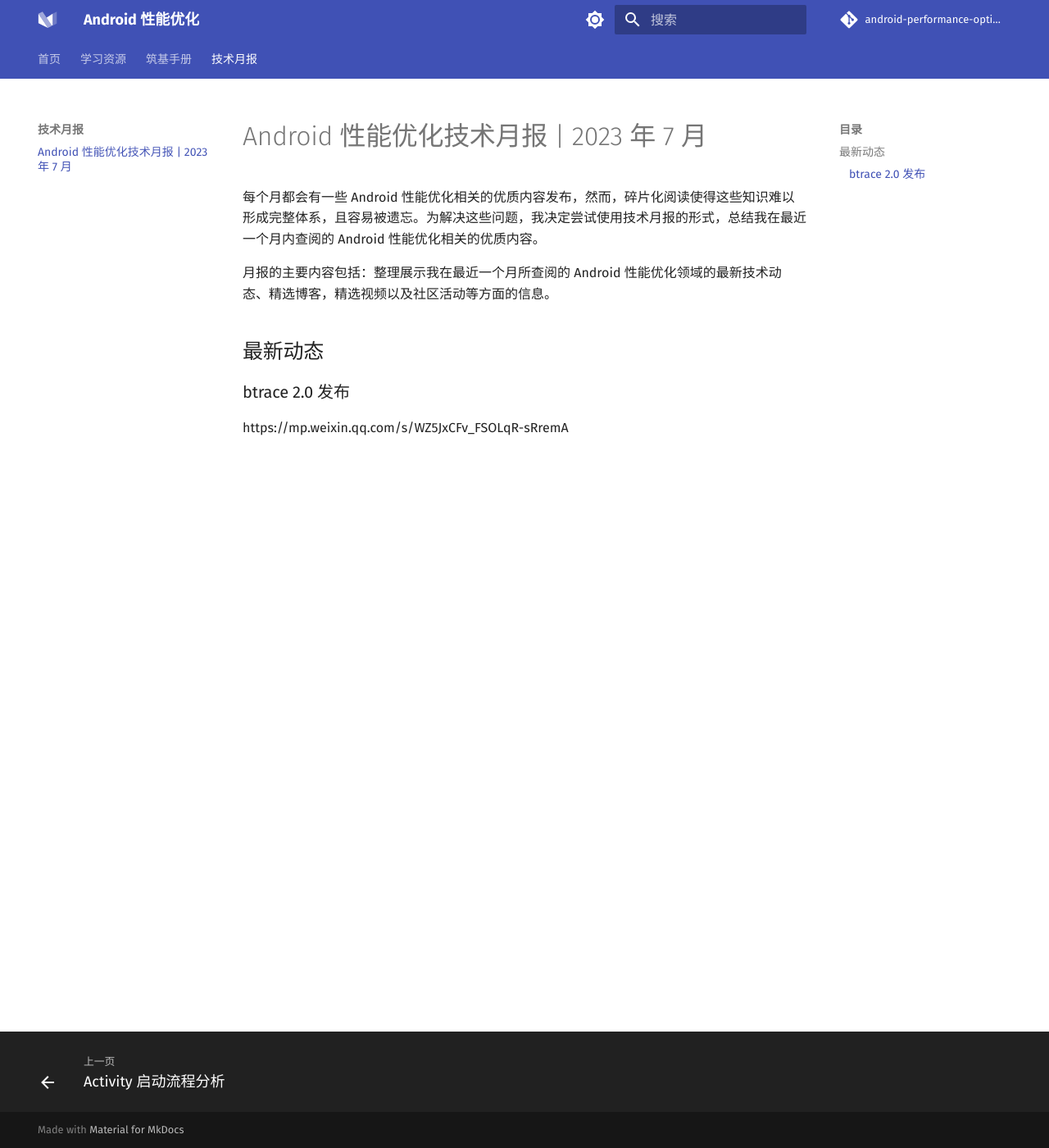
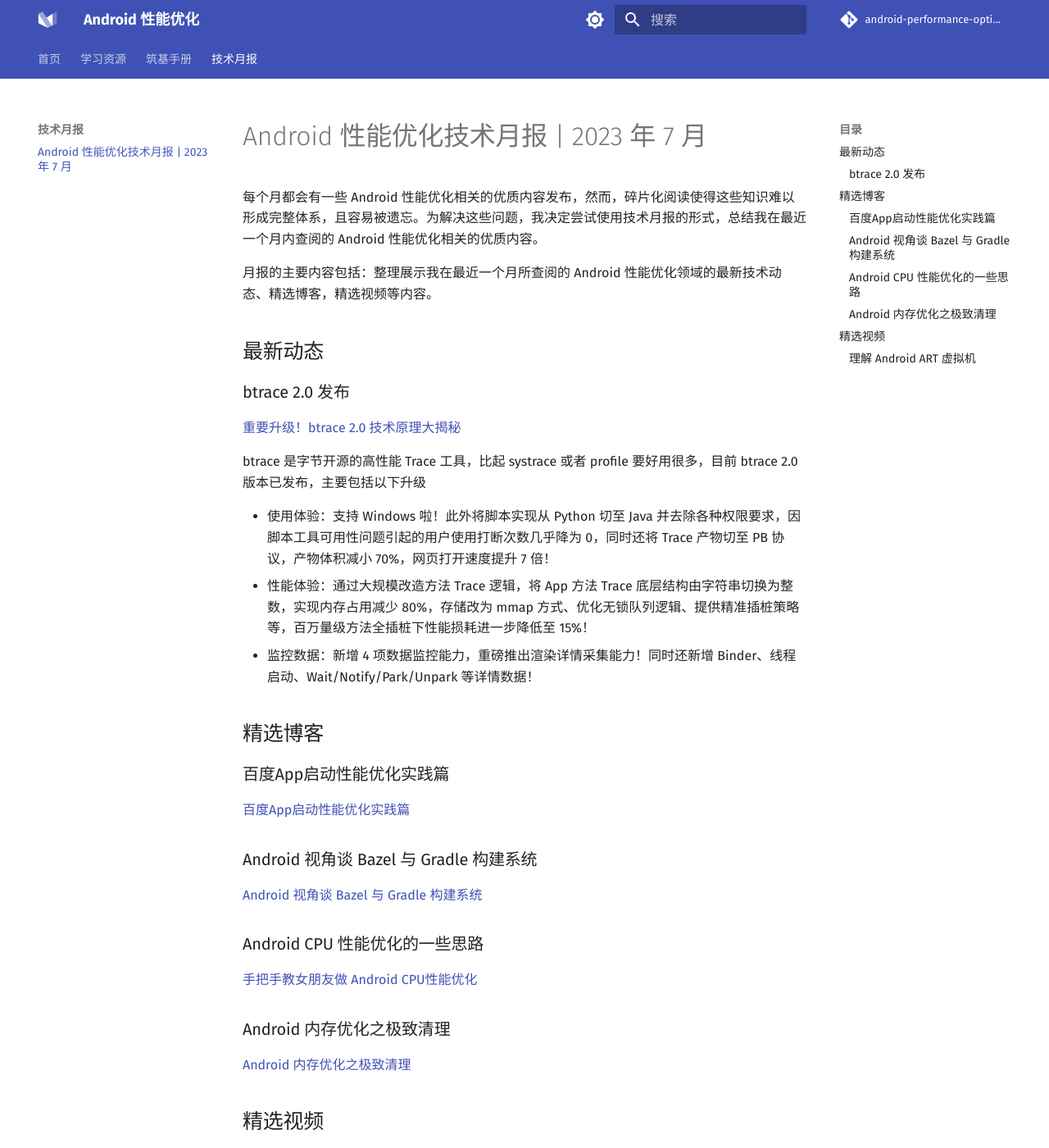
Before and after one commit to android-performance-optimization/homepage, an MkDocs documentation site: the page built from docs/news/news-2023-07.md, in a window 1280 px wide and 1400 px high. Shown: the whole window at 82% size. Built offline with MkDocs 1.6.1 and Material for MkDocs 9.7.7, drawn with Linux system fonts in a browser that asks for light colours; comment, search, counter and statistics services are not loaded; some of the changed text lies outside the part shown.

Commit message:
MOD: monthly

```diff
--- a/docs/news/news-2023-07.md
+++ b/docs/news/news-2023-07.md
@@ -1,8 +1,31 @@
 # Android 性能优化技术月报 | 2023 年 7 月
 每个月都会有一些 Android 性能优化相关的优质内容发布，然而，碎片化阅读使得这些知识难以形成完整体系，且容易被遗忘。为解决这些问题，我决定尝试使用技术月报的形式，总结我在最近一个月内查阅的 Android 性能优化相关的优质内容。
 
-月报的主要内容包括：整理展示我在最近一个月所查阅的 Android 性能优化领域的最新技术动态、精选博客，精选视频以及社区活动等方面的信息。
+月报的主要内容包括：整理展示我在最近一个月所查阅的 Android 性能优化领域的最新技术动态、精选博客，精选视频等内容。
 
 ## 最新动态
 ### btrace 2.0 发布
-https://mp.weixin.qq.com/s/WZ5JxCFv_FSOLqR-sRremA
+[重要升级！btrace 2.0 技术原理大揭秘](https://mp.weixin.qq.com/s/WZ5JxCFv_FSOLqR-sRremA)
+
+btrace 是字节开源的高性能 Trace 工具，比起 systrace 或者 profile 要好用很多，目前 btrace 2.0 版本已发布，主要包括以下升级
+
+- 使用体验：支持 Windows 啦！此外将脚本实现从 Python 切至 Java 并去除各种权限要求，因脚本工具可用性问题引起的用户使用打断次数几乎降为 0，同时还将 Trace 产物切至 PB 协议，产物体积减小 70%，网页打开速度提升 7 倍！
+- 性能体验：通过大规模改造方法 Trace 逻辑，将 App 方法 Trace 底层结构由字符串切换为整数，实现内存占用减少 80%，存储改为 mmap 方式、优化无锁队列逻辑、提供精准插桩策略等，百万量级方法全插桩下性能损耗进一步降低至 15%！
+- 监控数据：新增 4 项数据监控能力，重磅推出渲染详情采集能力！同时还新增 Binder、线程启动、Wait/Notify/Park/Unpark 等详情数据！
+
+## 精选博客
+### 百度App启动性能优化实践篇
+[百度App启动性能优化实践篇](https://mp.weixin.qq.com/s/Q6Z3pQpYWtQ_X9bk-KJdzw)
+
+### Android 视角谈 Bazel 与 Gradle 构建系统
+[Android 视角谈 Bazel 与 Gradle 构建系统](https://mp.weixin.qq.com/s/4AI7H428oSc4fWgcK3KOpQ)
+
+### Android CPU 性能优化的一些思路
+[手把手教女朋友做 Android CPU性能优化](https://juejin.cn/post/7249623814149013562)
+
+### Android 内存优化之极致清理
+[Android 内存优化之极致清理](https://juejin.cn/post/7200376545243349050)
+
+## 精选视频
+### 理解 Android ART 虚拟机
+[社区说｜理解 Android ART 虚拟机](https://www.bilibili.com/video/BV1zM4y1j7yB/)
```
